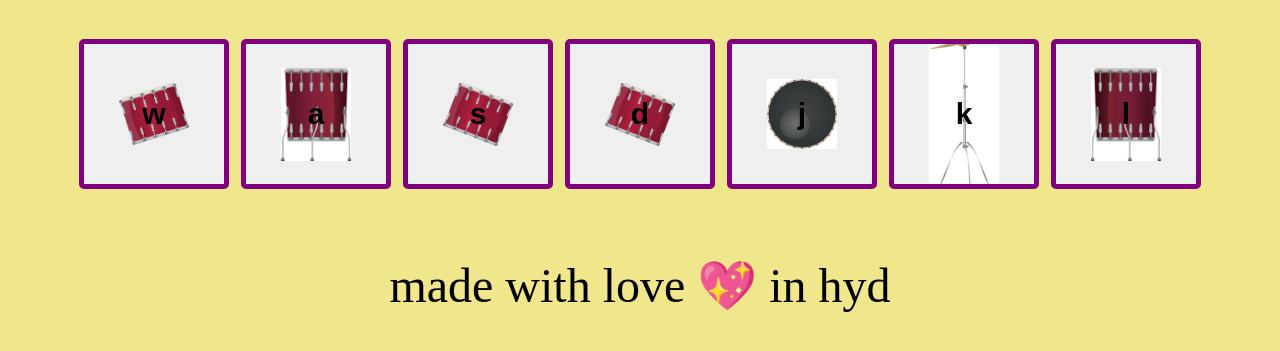
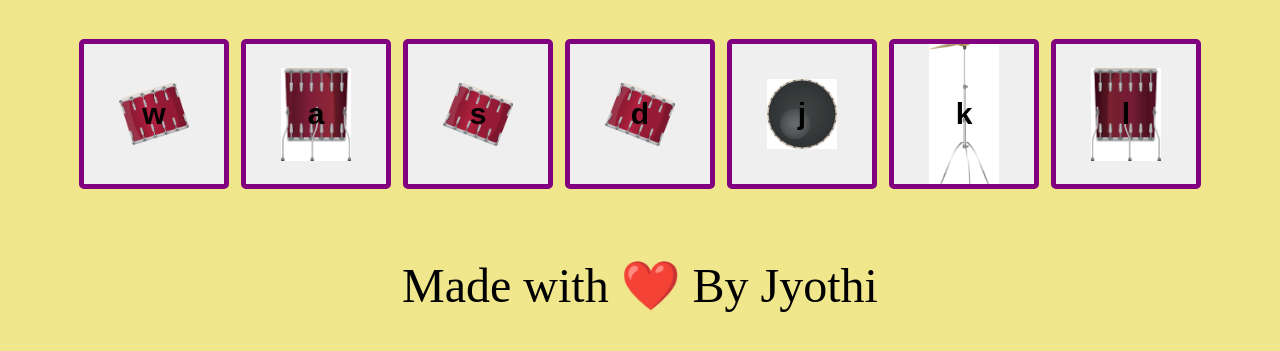
Before and after one commit to alawalajyothi/drum-kit, a plain HTML site: page index.html in a window 1280 px wide. Shown: the part 199-550 px from the top of the page. Drawn offline with Linux system fonts and the light colour scheme.

Commit message:
chanaged footer

```diff
--- a/index.html
+++ b/index.html
@@ -29,5 +29,5 @@
     <script src="index.js"></script>
 </body>
 
-<footer> made with love 💖 in hyd</footer>
+<footer> Made with ❤️ By Jyothi</footer>
 </html>
```
